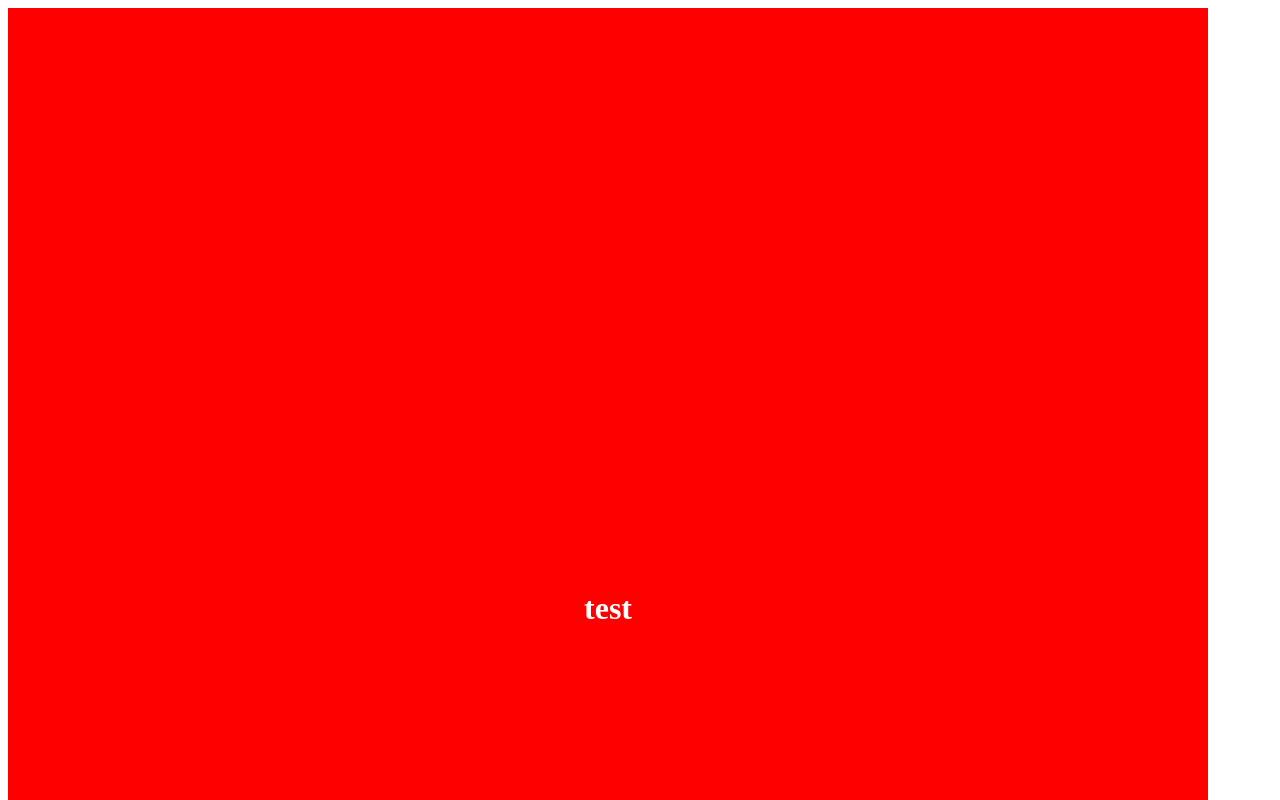
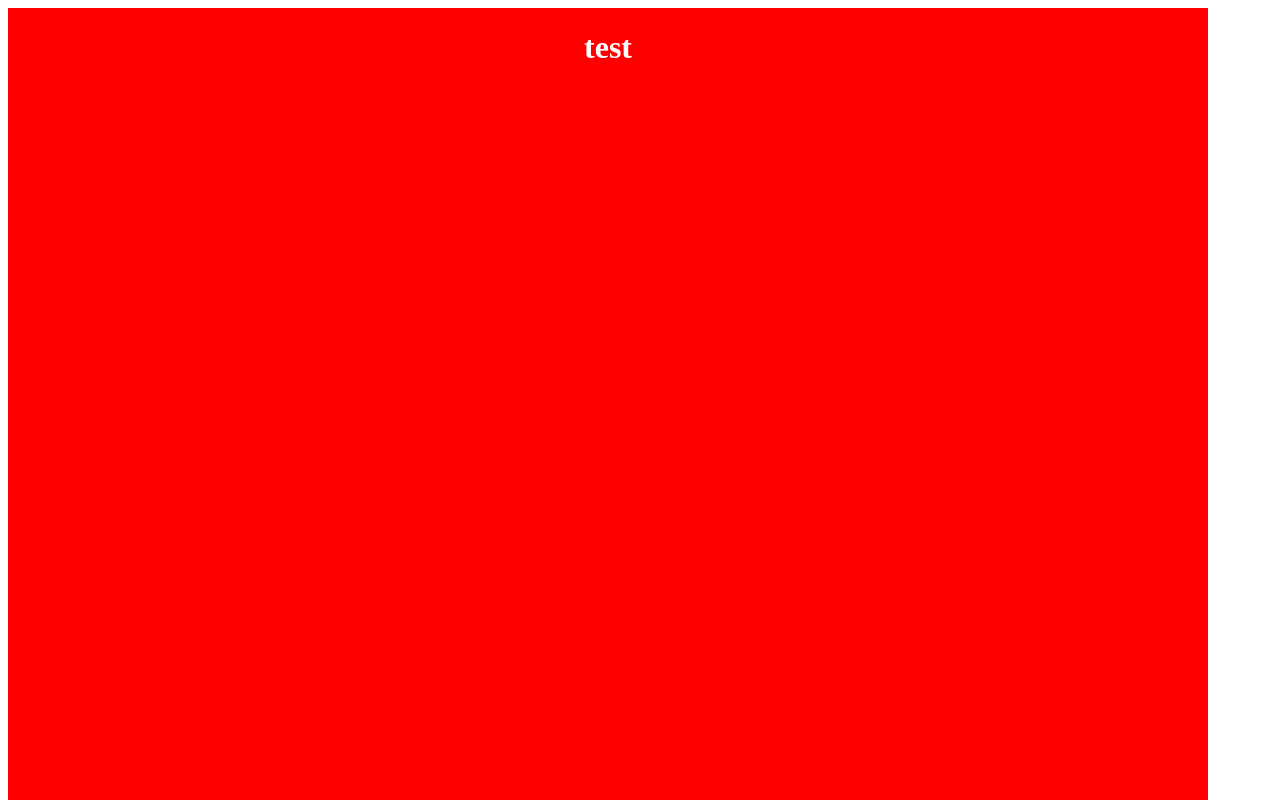
Before and after one commit to manthosmav/learngit, a plain HTML site: page index.html in a window 1280 px wide. Shown: the top 800 px of the page. Drawn offline with Linux system fonts and the light colour scheme.

Commit message:
edit some css

```diff
--- a/style.css
+++ b/style.css
@@ -1,9 +1,9 @@
 .box {
     width:1200px;
-    height:1200px;
+    height:2500px;
     background-color:red;
     display:flex;
-    align-items: center;
+    align-items: start;
     justify-content: center;
 }
 
```
